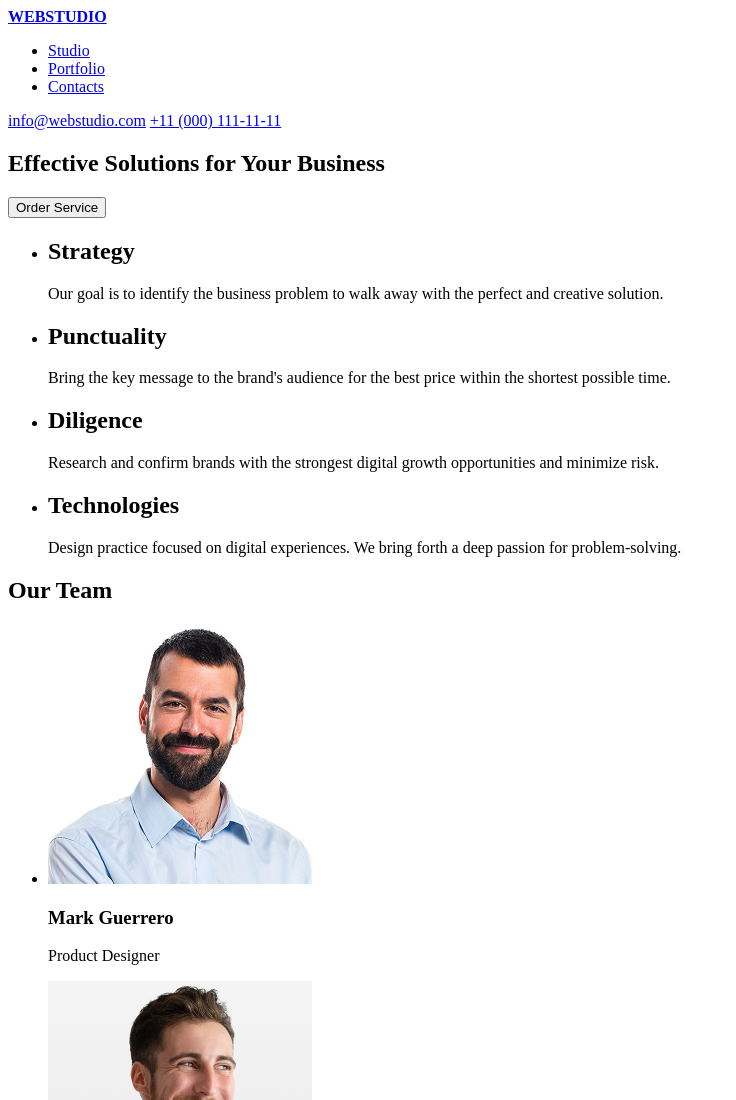
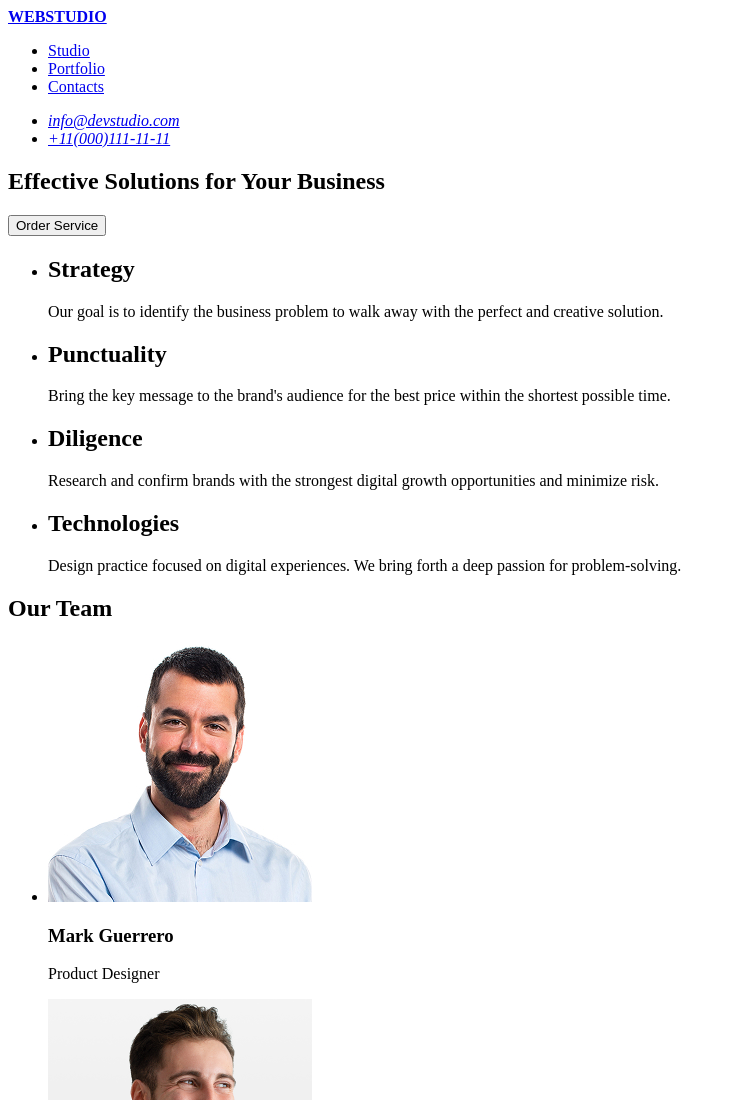
Before and after one commit to Romanhusak/markup-hw-01, a plain HTML site: page index.html in a window 1280 px wide. Shown: the top 1100 px of the page, without its empty margins (0-736 px from the left). Drawn offline with Linux system fonts and the light colour scheme.

Commit message:
Fixed markup and updated images

```diff
--- a/index.html
+++ b/index.html
@@ -19,8 +19,12 @@
         </ul>
       </nav>
       <div>
-        <a href="mailto:info@webstudio.com">info@webstudio.com</a>
-        <a href="tel:+110001111111">+11 (000) 111-11-11</a>
+        <address>
+          <ul>
+            <li><a href="mailto:info@devstudio.com">info@devstudio.com</a></li>
+            <li><a href="tel:+110001111111">+11(000)111-11-11</a></li>
+          </ul>
+        </address>
       </div>
     </header>
 
```
